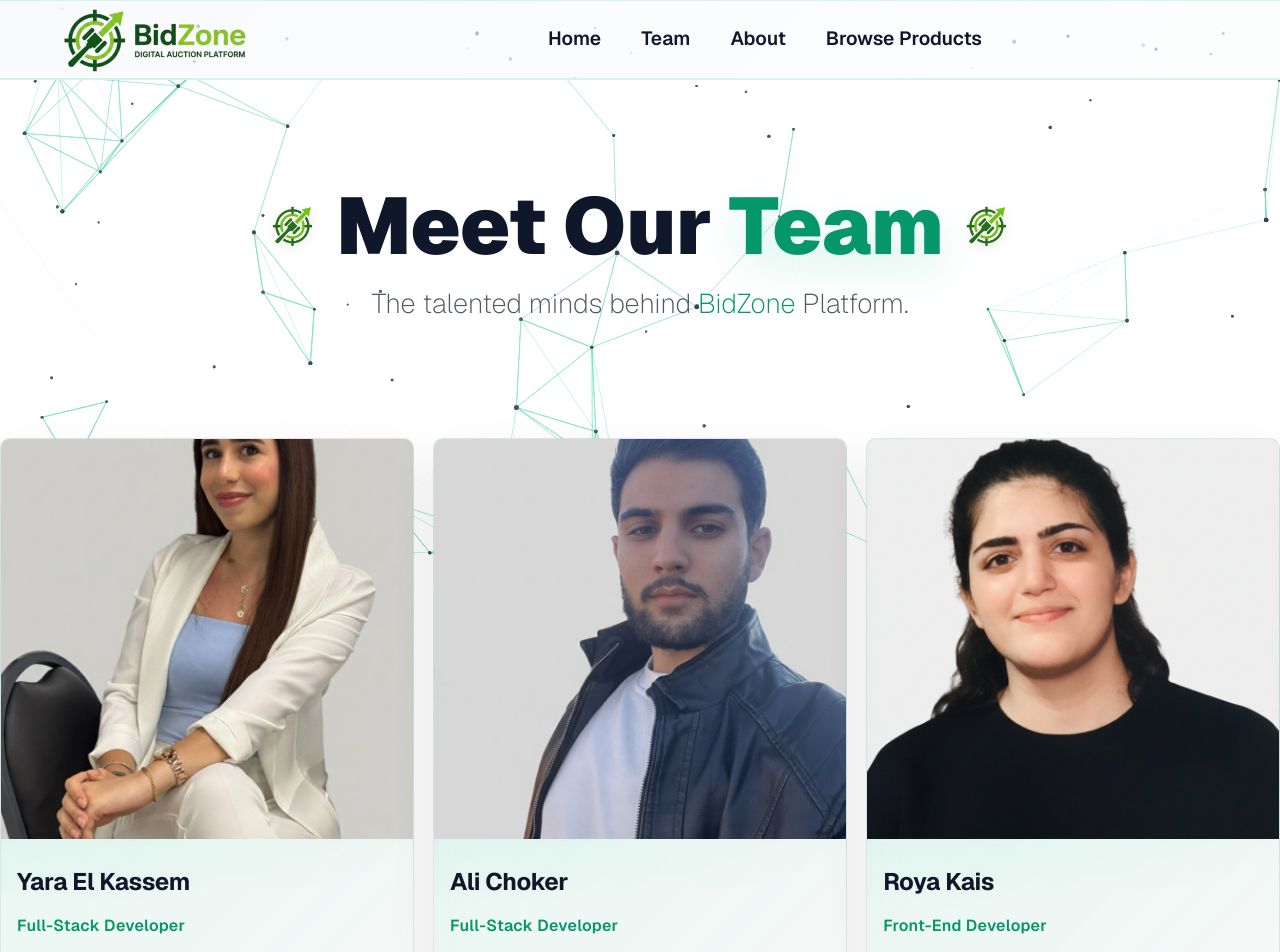
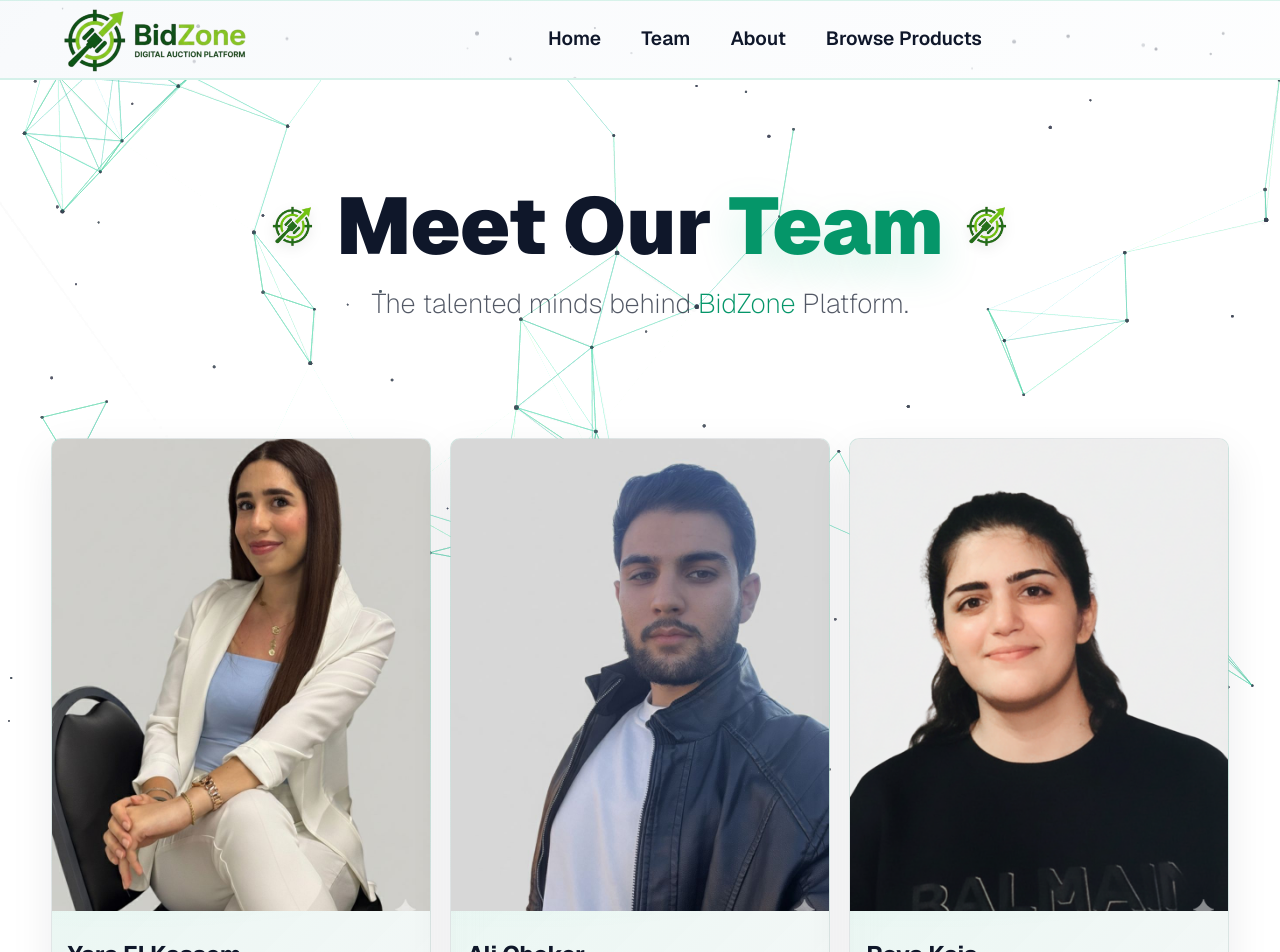
Before and after one commit to Nextjs-team-A/digital-auction-platform, a Next.js app: page /team in a window 1280 px wide. Shown: the top 952 px of the page. Built offline with nearby package versions, Linux system fonts and the light colour scheme; no server answers; what node-cron would draw is missing.

Commit message:
edit the team page

```diff
--- a/src/app/team/TeamPage.module.css
+++ b/src/app/team/TeamPage.module.css
@@ -134,35 +134,39 @@
 /* ---- Grid Container ---- */
 .grid {
     display: grid;
-    grid-template-columns: repeat(auto-fill, minmax(310px, 1fr));
+    grid-template-columns: repeat(3, 380px);
     gap: 1.2rem;
+    justify-content: center;
     padding: 4rem 0rem;
     max-width: 1400px;
     margin: 0 auto;
     position: relative;
     z-index: 2;
+
 }
+
 
 /* ---- Card ---- */
 .card {
     background: var(--panel-bg);
-    /* Use panel bg */
     border: 1px solid var(--panel-border);
     border-radius: 10px;
     padding: 0;
     text-align: left;
     box-shadow: var(--panel-shadow);
     backdrop-filter: blur(14px);
-
     opacity: 0;
     transform: translateY(40px);
     transition: all 0.5s cubic-bezier(0.4, 0, 0.2, 1);
+    width: 100%;
 
     display: flex;
     flex-direction: column;
     position: relative;
     overflow: hidden;
 }
+
+
 
 /* Top bar color */
 .card::before {
@@ -197,7 +201,9 @@
 /* ---- Avatar ---- */
 .avatar {
     width: 100%;
-    height: 400px;
+    aspect-ratio: 4 / 5;
+    /* 👈 consistent card image ratio */
+    height: auto;
     margin: 0;
     padding: 0;
     border-radius: 0;
@@ -207,6 +213,7 @@
     transition: all 0.3s ease;
     position: relative;
     display: block;
+
 }
 
 .avatar::after {
```
